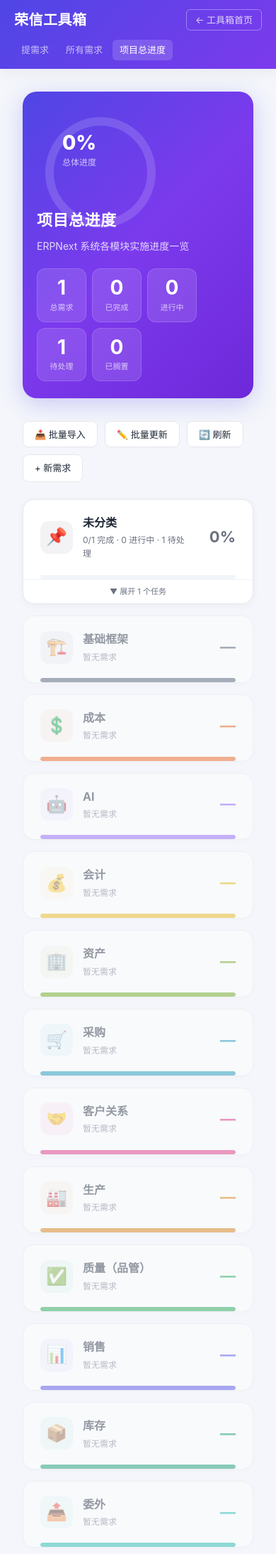
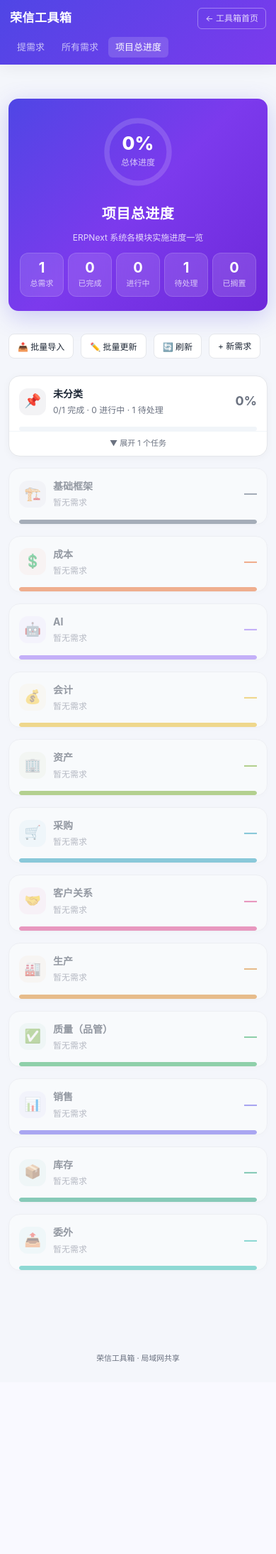
Before and after one commit to BoyangCheng/toolbox, a Flask app: page /progress in a window 390 px wide. Shown: the top 2189 px of the page at 71% size. After the commit the page ends 1918 px from the top, so only its background shows below. Run offline with Flask 3, Linux system fonts and the light colour scheme; a user stored in the database is signed in; data comes from the database, SQL or seed files in the repository; parts of the project's set-up code (start-up, migrations or seed data) failed here and were passed over.

Commit message:
进度页两列布局 + 全站手机端适配
- 进度页模块恢复两列网格（≤900px 自动单列），手机端 hero/卡片/任务行全面紧凑
- style.css 移动端：subnav 横滚、header 紧凑、需求列表纵排、表单按钮全宽、
  input 16px 防 iOS 聚焦放大
- 流程图手机端：补 viewport meta、工具栏横滚、topbar 紧凑、隐藏提示条
- 流程图触屏支持：单指=选择/拖动/连线（触摸事件桥接为鼠标事件）、
  双指捏合缩放（围绕手势中心）、双击触屏=编辑标签、canvas touch-action:none

```diff
--- a/toolbox/static/style.css
+++ b/toolbox/static/style.css
@@ -482,11 +482,48 @@ body {
 
 /* ── RESPONSIVE ── */
 @media (max-width: 640px) {
-  .site-header { padding: 0 20px; }
-  .header-inner { height: 56px; }
+  .site-header { padding: 0 14px; }
+  .header-inner { height: 52px; gap: 8px; }
+  .site-header h1 { font-size: 17px; }
   .user-info { display: none; }
-  .req-item { flex-direction: column; }
+  .btn-logout { padding: 4px 10px; font-size: 12px; white-space: nowrap; }
+
+  /* subnav 横向滚动，不换行不挤压 */
+  .subnav {
+    overflow-x: auto;
+    flex-wrap: nowrap;
+    white-space: nowrap;
+    -webkit-overflow-scrolling: touch;
+    scrollbar-width: none;
+    padding-bottom: 10px;
+  }
+  .subnav::-webkit-scrollbar { display: none; }
+  .subnav a { flex-shrink: 0; font-size: 13px; }
+
+  .container { padding: 16px 12px; }
+  .card { padding: 18px 14px; border-radius: 12px; }
+
+  .req-item { flex-direction: column; gap: 10px; }
   .req-aside { flex-direction: row; align-items: center; justify-content: space-between; width: 100%; }
-  .tool-grid { grid-template-columns: 1fr; }
+  .req-title { font-size: 15px; }
+  .req-content { font-size: 13px; }
+  .req-meta { flex-wrap: wrap; gap: 8px; font-size: 11px; }
+
+  .list-header { flex-direction: column; align-items: flex-start; gap: 10px; }
+  .list-header .btn { width: 100%; text-align: center; }
+
+  .detail-actions { flex-direction: column; align-items: stretch; gap: 12px; }
+  .status-form { flex-wrap: wrap; }
+  .status-form select { flex: 1; }
+
+  .form input[type="text"], .form textarea { font-size: 16px; } /* 防 iOS 聚焦放大 */
+  .actions { flex-direction: column; }
+  .actions .btn { width: 100%; text-align: center; }
+
+  .tool-grid { grid-template-columns: 1fr; gap: 14px; }
   .auth-card { padding: 28px 20px; }
+
+  .dashboard-welcome h2 { font-size: 20px; }
+  .comments { padding-left: 0; }
+  .req-image { max-width: 100%; }
 }
--- a/toolbox/templates/progress.html
+++ b/toolbox/templates/progress.html
@@ -45,7 +45,8 @@ main.container{max-width:100%;padding-left:32px;padding-right:32px}
 .pg-toolbar .btn.primary:hover{background:var(--primary-hover)}
 
 /* module grid */
-.pg-modules{display:grid;grid-template-columns:1fr;gap:16px}
+.pg-modules{display:grid;grid-template-columns:repeat(2,1fr);gap:16px}
+@media(max-width:900px){.pg-modules{grid-template-columns:1fr}}
 .pg-mod{background:#fff;border-radius:16px;border:1px solid var(--border);overflow:hidden;box-shadow:0 2px 12px rgba(0,0,0,.04);transition:box-shadow .2s,transform .15s}
 .pg-mod:hover{box-shadow:0 6px 24px rgba(0,0,0,.08);transform:translateY(-2px)}
 .pg-mod-head{padding:20px 24px;cursor:pointer;display:flex;align-items:center;gap:14px;user-select:none}
@@ -108,13 +109,27 @@ main.container{max-width:100%;padding-left:32px;padding-right:32px}
 
 /* responsive */
 @media(max-width:640px){
-  .pg-hero{padding:24px 20px;gap:20px}
-  .pg-ring-wrap{width:120px;height:120px}
-  .pg-ring-pct{font-size:28px}
-  .pg-hero-title{font-size:22px}
-  .pg-modules{grid-template-columns:1fr}
-  .pg-metrics{gap:8px}
-  .pg-metric{min-width:70px;padding:10px 12px}
+  main.container{padding-left:12px;padding-right:12px}
+  .pg-hero{padding:20px 16px;gap:16px;justify-content:center;text-align:center;border-radius:14px}
+  .pg-ring-wrap{width:110px;height:110px}
+  .pg-ring-wrap svg{width:110px;height:110px}
+  .pg-ring-pct{font-size:26px}
+  .pg-hero-title{font-size:20px}
+  .pg-hero-desc{font-size:12px;margin-bottom:12px}
+  .pg-metrics{gap:6px;justify-content:center}
+  .pg-metric{min-width:62px;padding:8px 10px}
+  .pg-metric-val{font-size:20px}
+  .pg-mod-head{padding:14px 14px;gap:10px}
+  .pg-mod-icon{width:38px;height:38px;font-size:19px}
+  .pg-mod-name{font-size:14px}
+  .pg-mod-pct{font-size:18px}
+  .pg-mod-bar{margin:0 14px}
+  .pg-tasks{padding:8px 10px 12px}
+  .pg-task{padding:8px 6px;gap:8px}
+  .pg-task-title{font-size:12px}
+  .pg-task-status{font-size:9px;padding:2px 6px}
+  .pg-toolbar .btn{padding:7px 12px;font-size:12px}
+  .pg-modal{padding:20px 16px}
 }
 
 /* loading shimmer */
```
Also changed, not shown: toolbox/templates/flowchart.html (+67 -1 lines).
